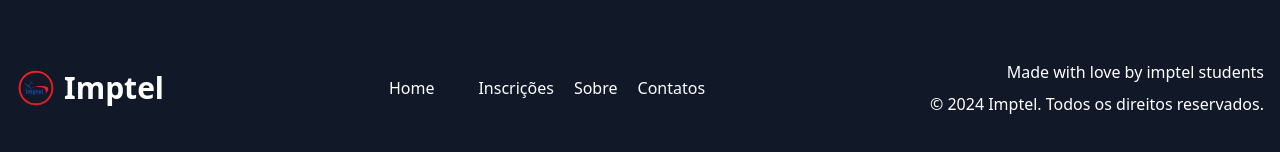
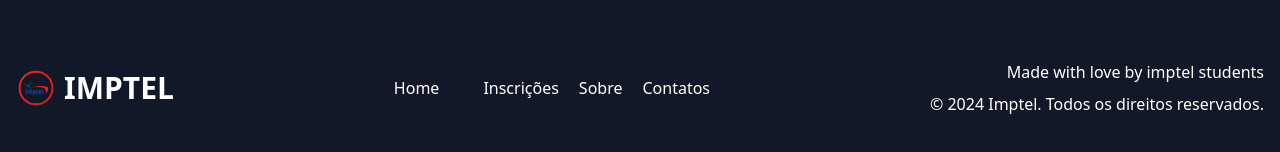
Before and after one commit to leehendrick/EduConnect-UI, a Nuxt app in the folder nuxt-app/: page / in a window 1280 px wide. Shown: the part 3329-3481 px from the top of the page. Built offline with nearby package versions, Linux system fonts and the light colour scheme.

Commit message:
update: imptel logo name

```diff
--- a/nuxt-app/components/footer.vue
+++ b/nuxt-app/components/footer.vue
@@ -9,7 +9,7 @@
         <!-- Logo e Texto Imptel -->
         <div class="mb-4 lg:mb-0 flex items-center">
           <img class="w-10 h-10 mr-2" src="/IMPTEL.svg" alt="Logo Imptel">
-          <h3 class="text-2xl lg:text-3xl font-extrabold">Imptel</h3>
+          <h3 class="text-2xl lg:text-3xl font-extrabold">IMPTEL</h3>
         </div>
         <!-- Menu de Links -->
         <nav class="text-center lg:text-right">
```
